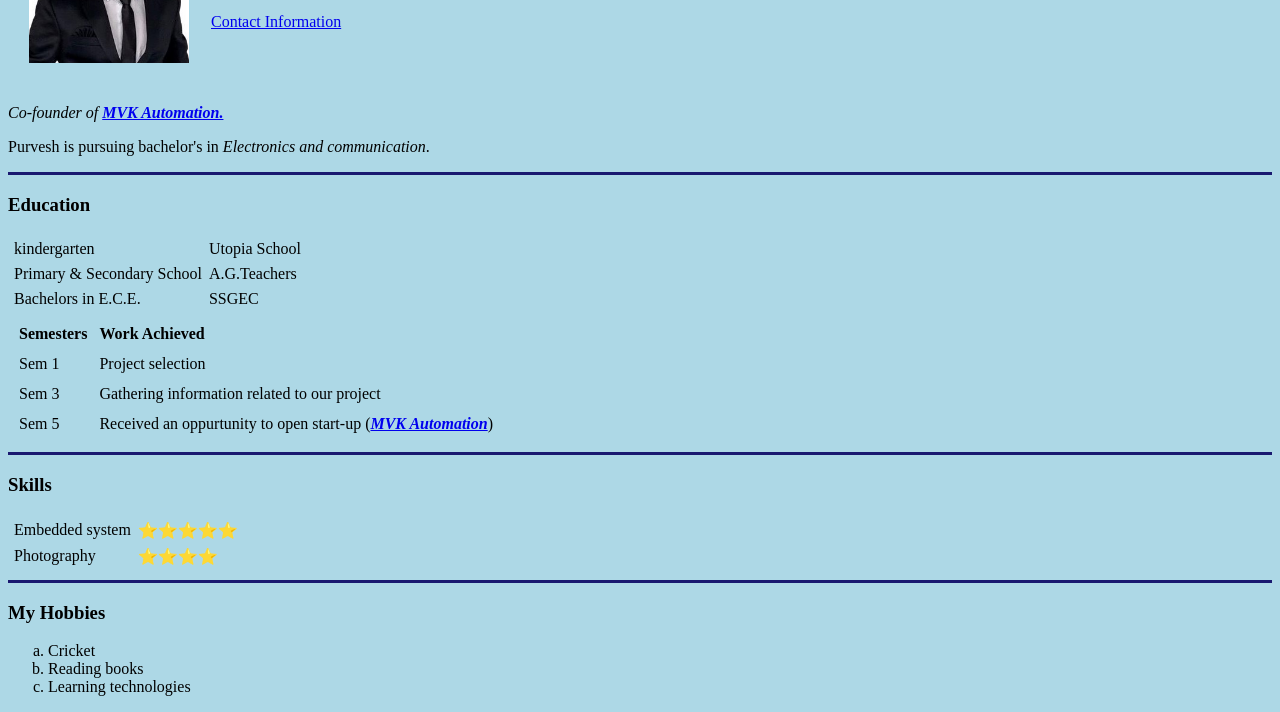
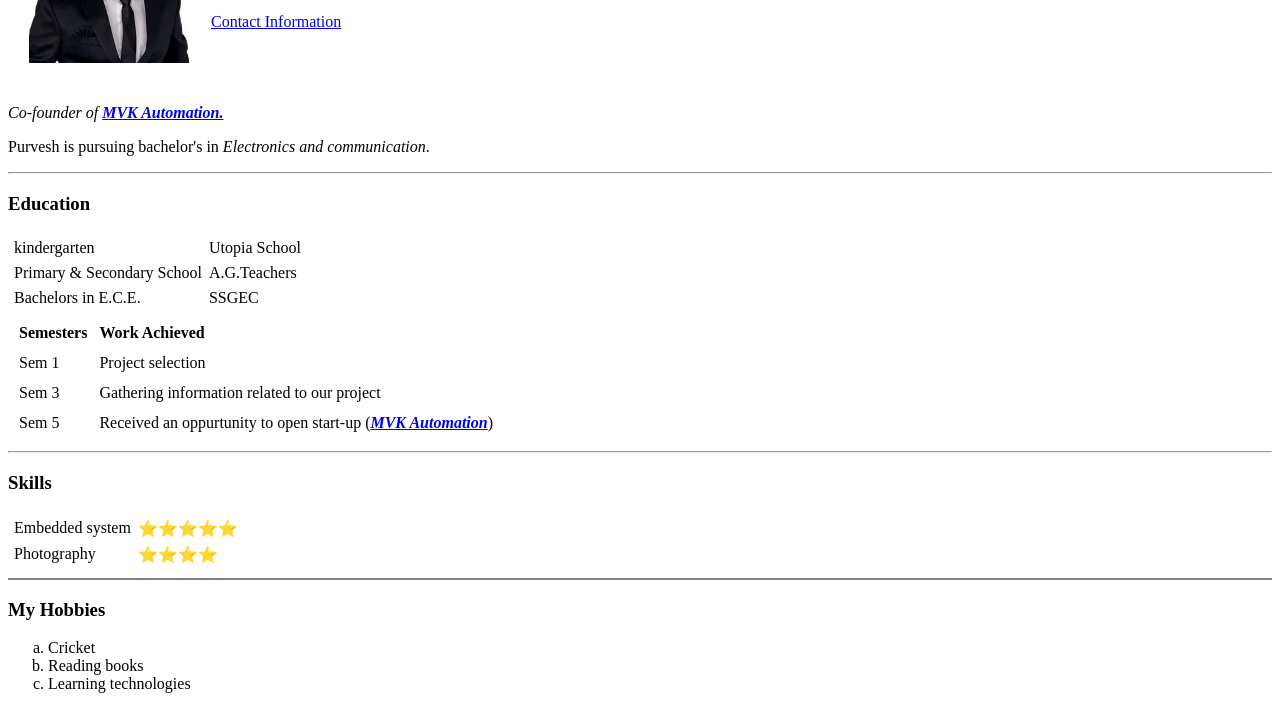
Before and after one commit to Purvesh7050/CV, a plain HTML site: page index.html in a window 1280 px wide. Shown: the part 166-878 px from the top of the page. Drawn offline with Linux system fonts and the light colour scheme.

Commit message:
Add files via upload

```diff
--- a/index.html
+++ b/index.html
@@ -1,9 +1,13 @@
 <!DOCTYPE html>
 
-<html style="background-color:lightblue;" lang="en" dir="ltr">  <!-- style is used to insert background color in the website-->
+<html lang="en" dir="ltr">  <!-- style is used to insert background color in the website-->
   <head>
+
     <meta charset="utf-8"> <!-- utf-8 is a text encoder which has almost all the symbols in it -->
     <title>Purvesh</title>
+
+    <link rel="stylesheet" href="css/index.css">
+
   </head>
   <body>
   <table cellspacing='20'>
@@ -14,7 +18,7 @@
     <td><h1>Purvesh Prajapati</h1>
 
     <p><a href="https://instagram.com/purvesh_7050?utm_medium=copy_link">Instagram Account </a></p>
-    <a href="Contact details.html">Contact Information</a>
+    <a href="indexcontact.html">Contact Information</a>
   </td>
   </tr>
   </table>
@@ -23,7 +27,7 @@
     </p>
     <p>Purvesh is pursuing bachelor's in <em>Electronics and communication</em>.
     </p>
-    <hr size='3' noshade color='Midnightblue'>
+    <hr >
     <h3>Education</h3>        <!-- Education table starts from here -->
     <table noshade cellspacing='5'>
       <tr>
@@ -39,7 +43,6 @@
         <td>SSGEC</td>
       </tr>
     </table>
-
     <table cellspacing='10'> <!-- Semester and work achieved table starts from here -->
       <thead>
         <tr>
@@ -64,7 +67,7 @@
     </tbody>
   </table>
 
-  <hr size='3' noshade color="Midnightblue">
+  <hr >
 
   <h3>Skills</h3> <!-- I also learned nested table from video number 25 of angela yu-->
       <table cellspacing='5'>
@@ -82,7 +85,7 @@
       </table>
 
 
-  <hr size='3' noshade color="Midnightblue">
+  <hr  noshade>
     <h3>My Hobbies</h3>
       <ol type='a'>
         <li>Cricket</li>
```
